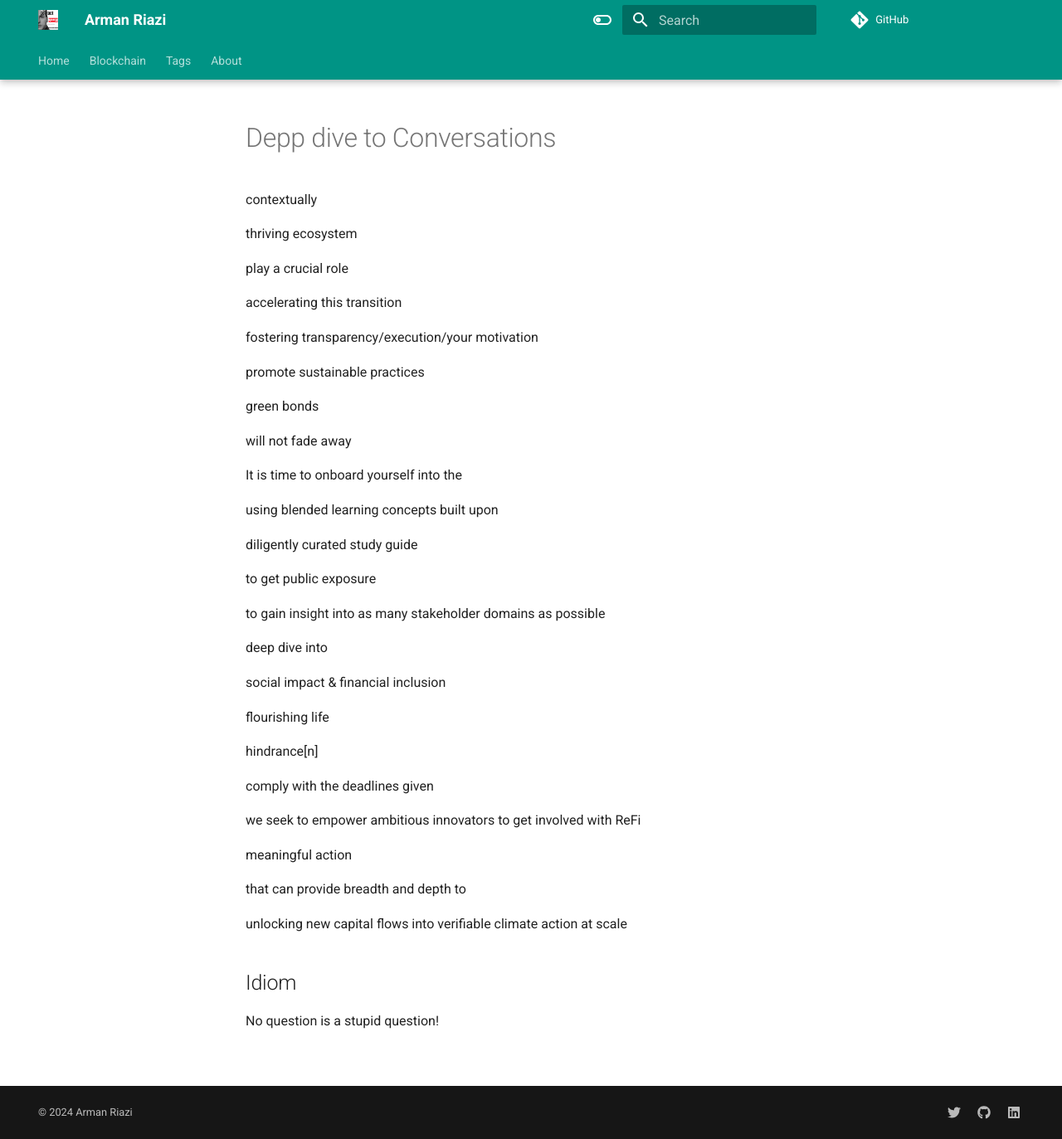
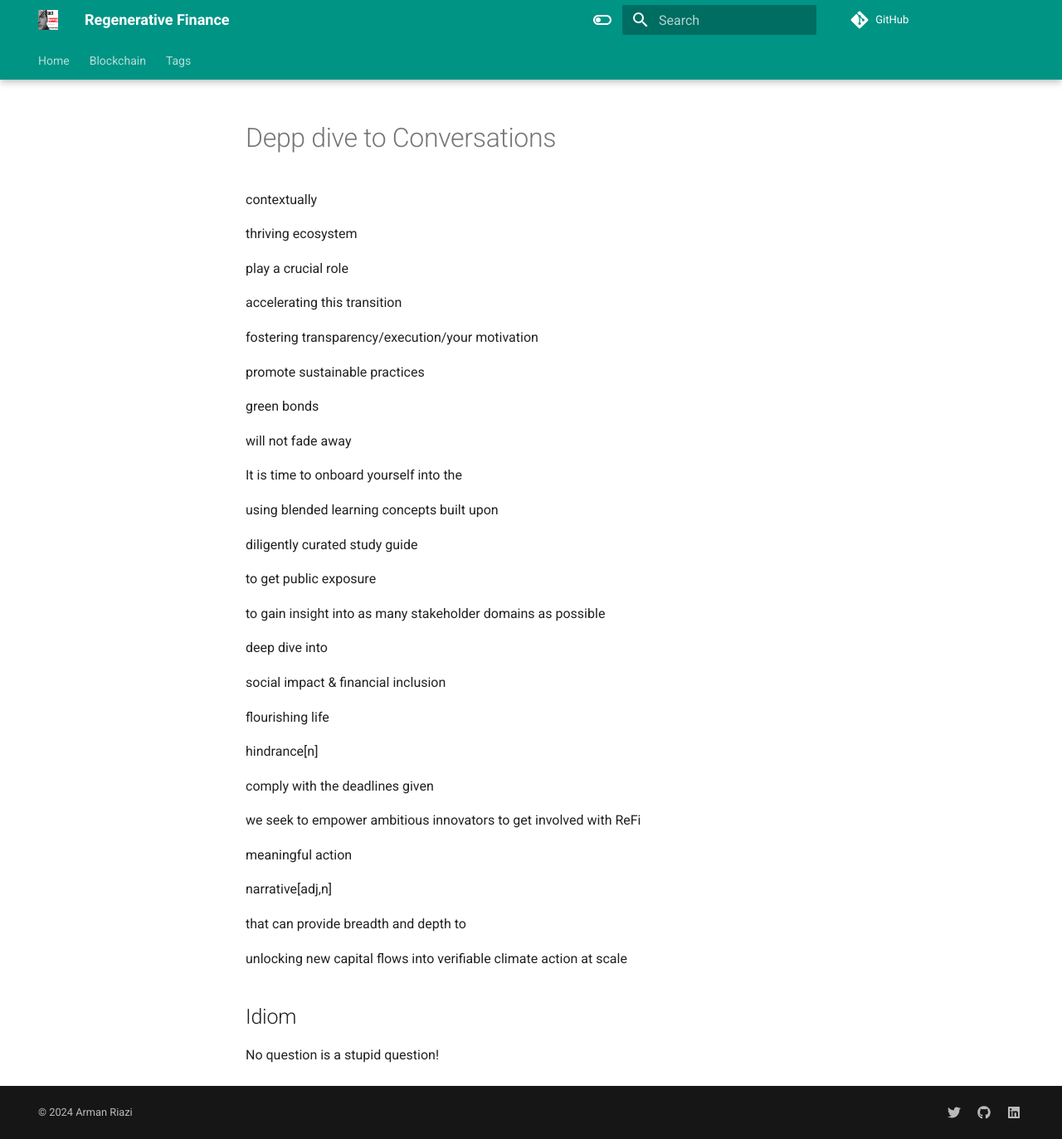
Before and after one commit to armanriazi/refi, an MkDocs documentation site: the page built from docs/word.md, in a window 1280 px wide and 1373 px high. Shown: the whole window at 83% size. Built offline with MkDocs 1.6.1 and Material for MkDocs 9.7.7, drawn with Linux system fonts in a browser that asks for light colours; comment, search, counter and statistics services are not loaded.

Commit message:
new pages4

```diff
--- a/docs/word.md
+++ b/docs/word.md
@@ -41,6 +41,8 @@ we seek to empower ambitious innovators to get involved with ReFi
 
 meaningful action
 
+narrative[adj,n]
+
 that can provide breadth and depth to
 
 unlocking new capital flows into verifiable climate action at scale
--- a/giscus.json
+++ b/giscus.json
@@ -1,3 +1,3 @@
 {
-    "origins": ["https://refi.github.io"]
-  }
+    "origins": ["https://armanriazi.github.io/refi"]
+}
--- a/mkdocs.yml
+++ b/mkdocs.yml
@@ -1,16 +1,14 @@
 ## yaml-language-server: $schema=https://armanriazi.github.io/mkdocs-material/schema.json
 
-site_name: Arman Riazi
-repo_url: https://github.com/armanriazi/armanriazi.github.io
+site_name: Regenerative Finance
+repo_url: https://github.com/armanriazi/refi
 nav:
     - 'Home':
-        - 'Index': 'index.md'
+        - 'Index': 'main.md'
     - 'Blockchain':
         - 'Blockchain': 'blockchain.md'
     - 'Tags':
         - 'Tags': 'tags.md'
-    - 'About':
-        - 'About': 'about.md'
 theme:
   name: material
   logo: assets/attachments/me.png
```
Also changed, not shown: main.md (+2 -0 lines).
